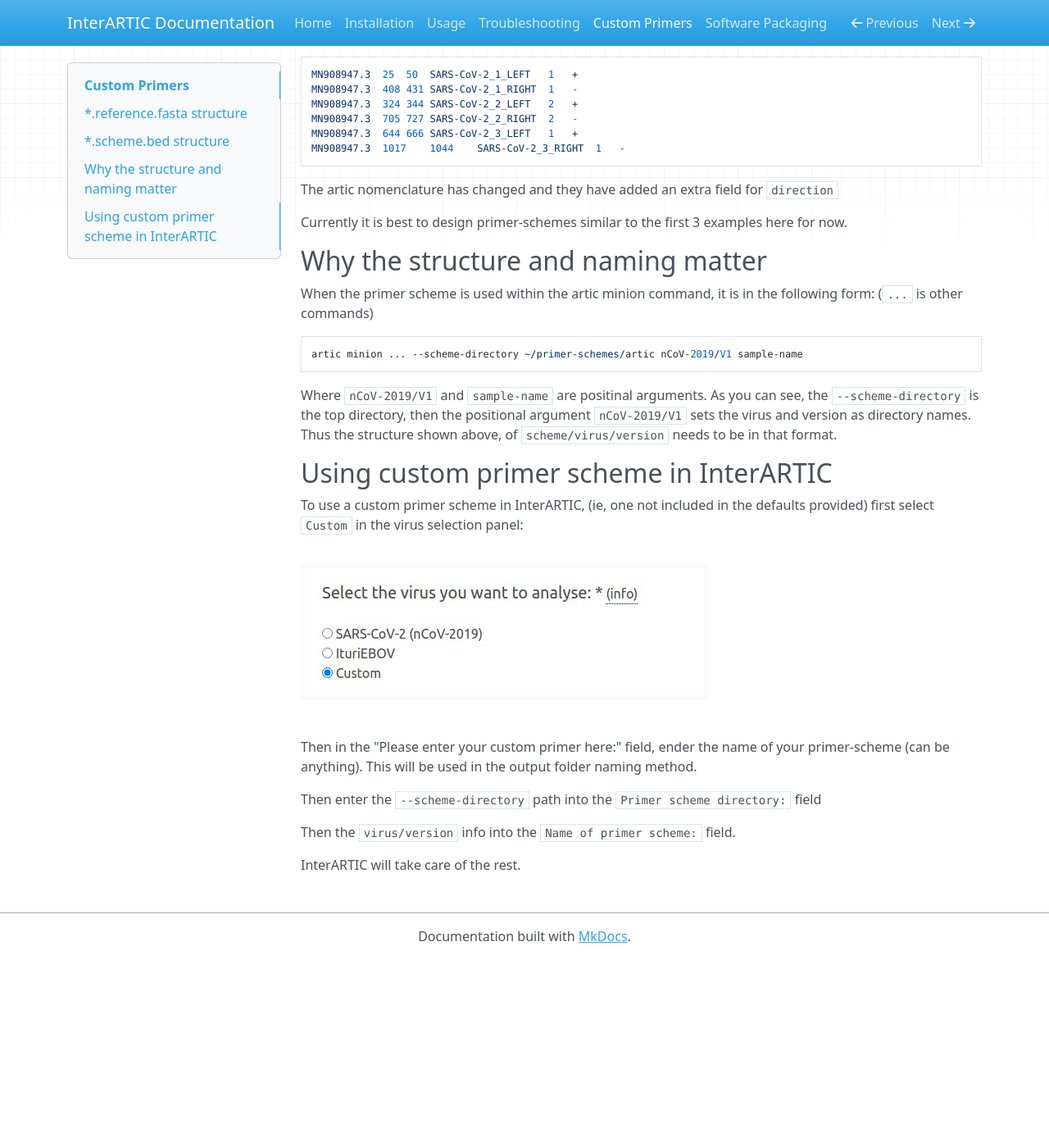
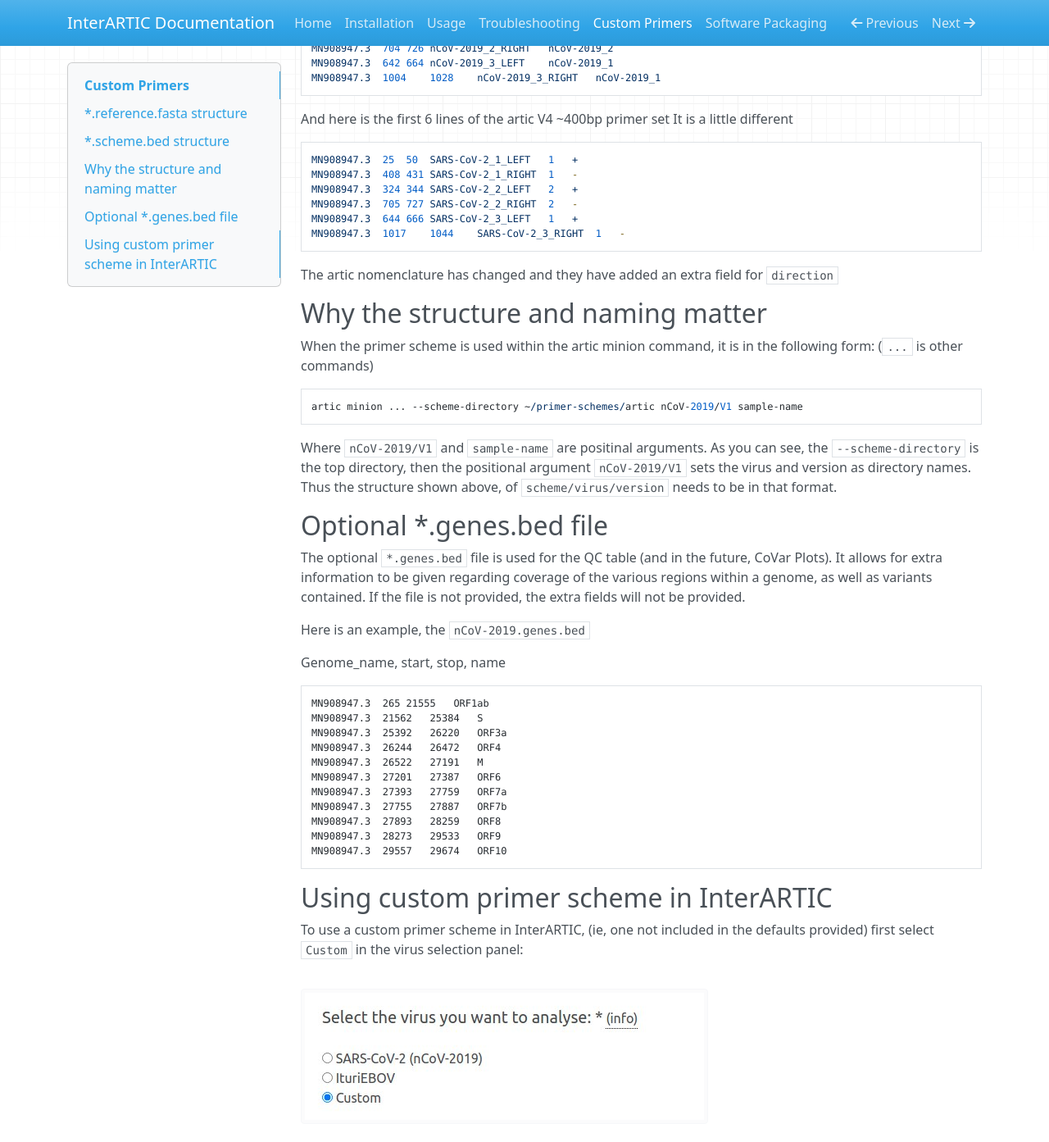
Before and after one commit to Psy-Fer/interARTIC, an MkDocs documentation site: the page built from docs/primers.md, in a window 1280 px wide and 1400 px high, scrolled down 2696 px. Shown: the top 1393 px of the window at 82% size. Built offline with MkDocs 1.6.1, drawn with Linux system fonts in a browser that asks for light colours; nearby versions of some CDN libraries; before the commit the page ends 3866 px from its top, so only the background shows below that; some of the changed text lies outside the part shown.

Commit message:
Doc updates

````diff
--- a/docs/primers.md
+++ b/docs/primers.md
@@ -1,6 +1,10 @@
 # Custom Primers
 
 The underlying artic pipeline of InterARTIC allows a user to use any primer scheme designed for viruses, given a few rules are followed, both in formatting, and folder structure. Here we will descibe these rules, how to build the required files, and how to use them with InterARTIC.
+
+Please read the artic [primer-scheme.md](https://github.com/artic-network/fieldbioinformatics/blob/master/docs/primer-schemes.md) file for the most up to date descriptions of these formats.
+
+The following is tailoured towards using InterARTIC with these primer-schemes. All credit to the artic team for building such a wonderful set of tools and protocols.
 
 In the examples, we use nCoV-2019 as the virus name, and it's best to be consistent with naming conventions across both folder and files. We did not write the artic pipeline, and some assumptions on naming are made in the tools. If you are using a different virus, name the files in the same manner, so `my-virus.bed`, `my-virus.scheme.bed` for example.
 
@@ -148,7 +152,6 @@
 
 The artic nomenclature has changed and they have added an extra field for `direction`
 
-Currently it is best to design primer-schemes similar to the first 3 examples here for now.
 
 ## Why the structure and naming matter
 
@@ -160,6 +163,28 @@
 
 Where `nCoV-2019/V1` and  `sample-name` are positinal arguments.
 As you can see, the `--scheme-directory` is the top directory, then the positional argument `nCoV-2019/V1` sets the virus and version as directory names. Thus the structure shown above, of `scheme/virus/version` needs to be in that format.
+
+## Optional \*.genes.bed file
+
+The optional `*.genes.bed` file is used for the QC table (and in the future, CoVar Plots). It allows for extra information to be given regarding coverage of the various regions within a genome, as well as variants contained. If the file is not provided, the extra fields will not be provided.
+
+Here is an example, the `nCoV-2019.genes.bed`
+
+Genome_name, start, stop, name
+
+```
+MN908947.3	265	21555	ORF1ab
+MN908947.3	21562	25384	S
+MN908947.3	25392	26220	ORF3a
+MN908947.3	26244	26472	ORF4
+MN908947.3	26522	27191	M
+MN908947.3	27201	27387	ORF6
+MN908947.3	27393	27759	ORF7a
+MN908947.3	27755	27887	ORF7b
+MN908947.3	27893	28259	ORF8
+MN908947.3	28273	29533	ORF9
+MN908947.3	29557	29674	ORF10
+```
 
 ## Using custom primer scheme in InterARTIC
 
````
Also changed, not shown: README.md (+6 -6 lines), docs/index.md (+1 -1 lines), docs/installation.md (+9 -10 lines), docs/snakeballing.md (+5 -5 lines), docs/troubleshooting.md (+1 -1 lines), docs/usage.md (+71 -15 lines).
